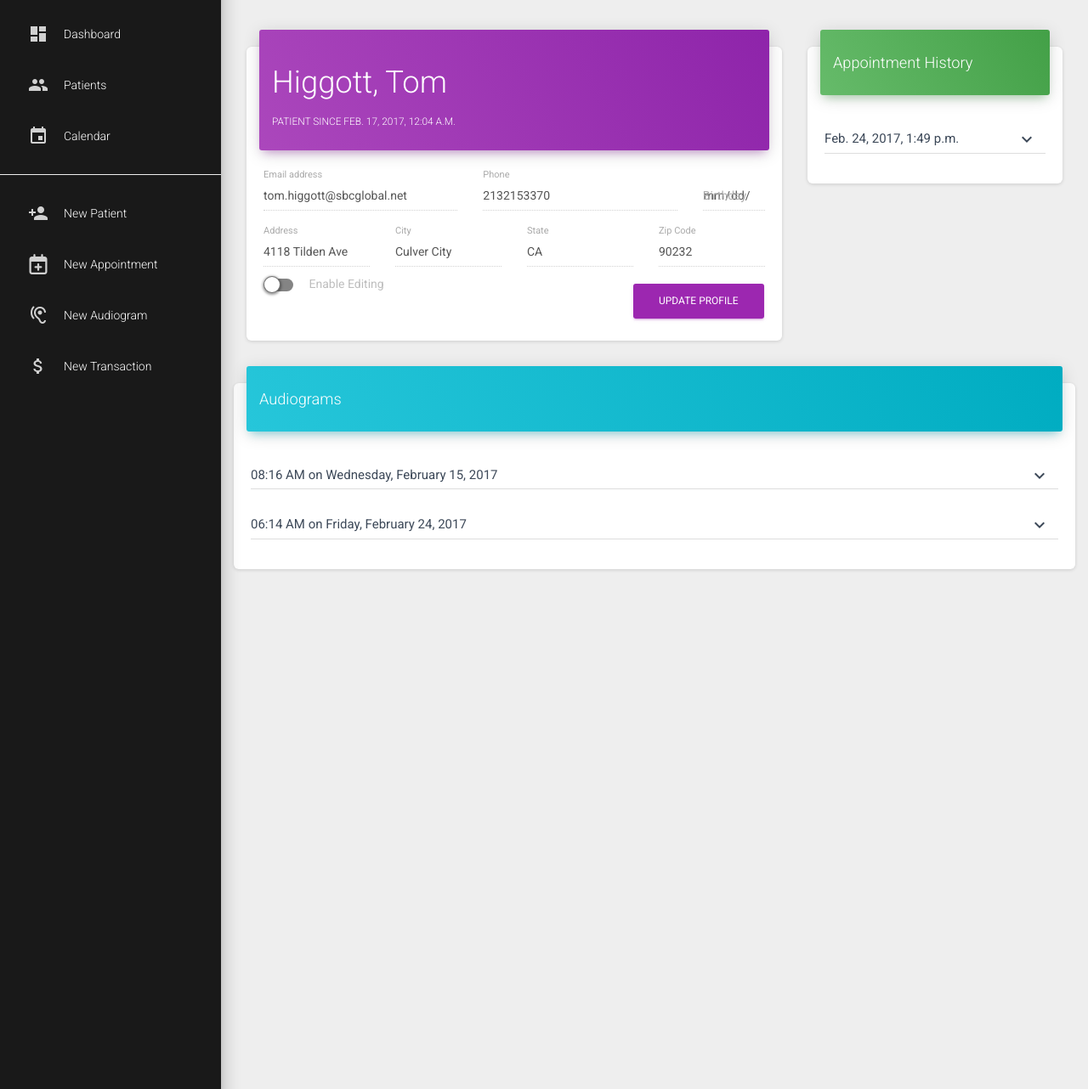
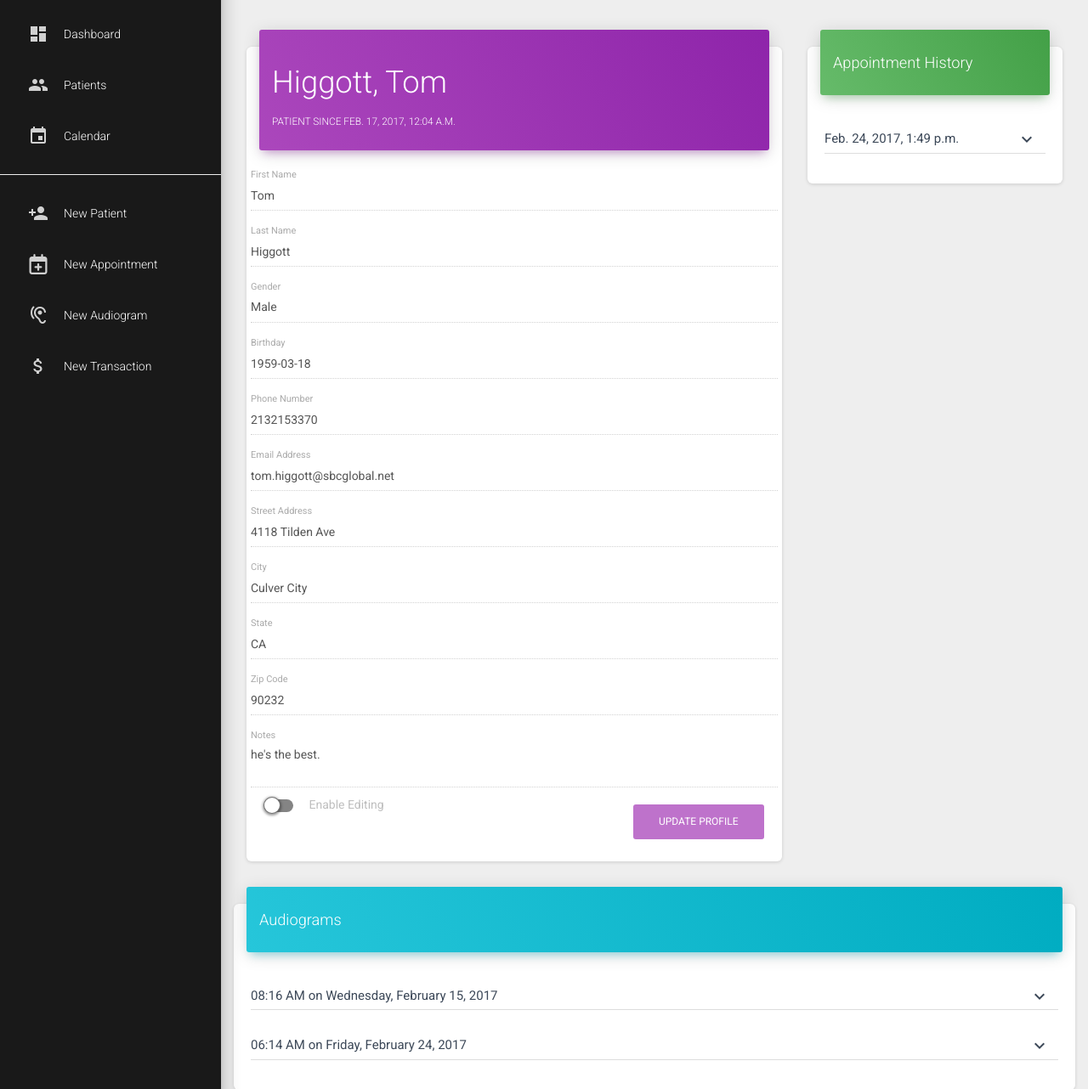
Before and after one commit to higgottluke/westwood-hearing, a Django app: page /patient/1/ in a window 1280 px wide. Shown: the part 70-1352 px from the top of the page at 85% size. Run offline with Django 3.2, Linux system fonts and the light colour scheme; a user stored in the database is signed in; data comes from the database, SQL or seed files in the repository; both versions use the stored data as it was after the commit; some libraries are stand-ins or nearby versions.

Commit message:
updated add/edit patient functionality

```diff
--- a/OMS/forms.py
+++ b/OMS/forms.py
@@ -1,13 +1,22 @@
 from django import forms
-from django.forms import ModelForm, Textarea, TextInput, Select
+from django.forms import ModelForm, Textarea, TextInput, Select, EmailInput, DateInput
 from .models import Patient
 
 class PatientForm(forms.ModelForm):
     class Meta:
         model = Patient
-        fields = ['fname', 'lname', 'gender', 'birthday', 'street', 'phone', 'email', 'street', 'city', 'state', 'zipcode', 'notes']
+        fields = ['fname', 'lname', 'gender', 'birthday', 'phone', 'email', 'street', 'city', 'state', 'zipcode', 'notes']
         widgets = {
-            'fname' : TextInput(attrs={'class':'form-control'}),
-            'lname' : TextInput(attrs={'class':'form-control'}),
-            'gender': Select(attrs={'class': 'dropdown-toggle bs-placeholder btn btn-blue btn-round'})
+            'fname' : TextInput(attrs={'class':'form-control', 'required':""}),
+            'lname' : TextInput(attrs={'class':'form-control', 'required':""}),
+            'gender': Select(attrs={'class': 'form-control', 'required':""}),
+            'birthday': TextInput(attrs={'class': 'form-control', 'required':""}),
+            'email': EmailInput(attrs={'class':'form-control'}),
+            'street': TextInput(attrs={'class': 'form-control'}),
+            'phone': TextInput(attrs={'class': 'form-control', 'number':'true', 'minlength':'10', 'maxlength':'10'}),
+            'city': TextInput(attrs={'class': 'form-control'}),
+            'state': TextInput(attrs={'class': 'form-control', 'minlength':'2', 'maxlength':'2'}),
+            'zipcode': TextInput(attrs={'class': 'form-control', 'minlength':'5', 'maxlength':'5', 'number':'true'}),
+            'notes': Textarea(attrs={'class': 'form-control autoExpand', 'rows':'2', 'data-min-rows':'2'}),
         }
+    label_suffix = ''
--- a/OMS/models.py
+++ b/OMS/models.py
@@ -26,7 +26,7 @@ class Patient(models.Model):
 	street = models.TextField('Street Address', blank=True)
 	city = models.TextField('City', blank=True)
 	state = models.CharField('State', max_length=2, blank=True)
-	zipcode = models.IntegerField('Zip Code', blank=True, default=0)
+	zipcode = models.IntegerField('Zip Code', blank=True)
 	notes = models.TextField('Notes', blank=True)
 	createdate = models.DateTimeField('Became a patient on', auto_now_add=True)
 	birthday = models.DateField('Birthday', blank=True)
--- a/OMS/static/css/style.css
+++ b/OMS/static/css/style.css
@@ -9,3 +9,8 @@
 .wrapper-full-page {
 	background-color: black;
 }
+
+textarea {
+	max-height: 200px;
+	overflow: hidden;
+}
--- a/OMS/static/js/custom.js
+++ b/OMS/static/js/custom.js
@@ -1,26 +1,77 @@
+
+$(document).ready(function() {
+    // get current URL path and assign 'active' class
+    var pathname = window.location.pathname;
+    $('.nav > li > a[href="' + pathname + '"]').parent().addClass('active');
+})
+
+$(document).ready(function() {
   var formEnabled = false;
   $('#enable-edit').click(function() {
       if (formEnabled == false) {
           $('.form-control').prop('disabled', false);
+          $('#enable-edit-submit').prop('disabled', false);
           formEnabled = true;
-  }
-  else {
+      } else {
           $('.form-control').prop('disabled', true);
+          $('#enable-edit-submit').prop('disabled', true);
           formEnabled = false;
       }
 
   });
+})
 
 $(document).ready(function() {
-	// get current URL path and assign 'active' class
-	var pathname = window.location.pathname;
-	$('.nav > li > a[href="'+pathname+'"]').parent().addClass('active');
-})
-
-$(document).ready( function () {
         $('#datatables').DataTable();
         $('#fullCalendar').fullCalendar({
             // put your options and callbacks here
         })
-    $('.datepicker').datepicker();
-} );
+
+    $('.datepicker').datetimepicker({
+        format: 'MM/DD/YYYY',
+        icons: {
+            time: "fa fa-clock-o",
+            date: "fa fa-calendar",
+            up: "fa fa-chevron-up",
+            down: "fa fa-chevron-down",
+            previous: 'fa fa-chevron-left',
+            next: 'fa fa-chevron-right',
+            today: 'fa fa-screenshot',
+            clear: 'fa fa-trash',
+            close: 'fa fa-remove',
+            inline: true
+        }
+    });
+
+    $('.timepicker').datetimepicker({
+            //          format: 'H:mm',    // use this format if you want the 24hours timepicker
+            format: 'h:mm A', //use this format if you want the 12hours timpiecker with AM/PM toggle
+            icons: {
+                time: "fa fa-clock-o",
+                date: "fa fa-calendar",
+                up: "fa fa-chevron-up",
+                down: "fa fa-chevron-down",
+                previous: 'fa fa-chevron-left',
+                next: 'fa fa-chevron-right',
+                today: 'fa fa-screenshot',
+                clear: 'fa fa-trash',
+                close: 'fa fa-remove',
+                inline: true
+
+            }
+        })
+    }
+);
+$(document)
+    .one('focus.autoExpand', 'textarea.autoExpand', function(){
+        var savedValue = this.value;
+        this.value = '';
+        this.baseScrollHeight = this.scrollHeight;
+        this.value = savedValue;
+    })
+    .on('input.autoExpand', 'textarea.autoExpand', function(){
+        var minRows = this.getAttribute('data-min-rows')|0, rows;
+        this.rows = minRows;
+        rows = Math.ceil((this.scrollHeight - this.baseScrollHeight) / 17);
+        this.rows = minRows + rows;
+    });
--- a/OMS/templates/OMS/base.html
+++ b/OMS/templates/OMS/base.html
@@ -208,4 +208,7 @@
 <!-- Material Dashboard javascript methods -->
 <script src="{% static 'js/material-dashboard.js' %}" type="text/javascript"></script>
 
+{% block scripts %}
+{% endblock %}
+
 </html>
--- a/OMS/templates/OMS/patient_details.html
+++ b/OMS/templates/OMS/patient_details.html
@@ -7,63 +7,23 @@
 				<h6 class="small">Patient since {{ patient.createdate }}</h6>
 			</div>
 			<div class="card-content">
-			<form id="form-details">
+				<form id="form-details" method="POST">
 					{% csrf_token %}
+					{% for field in patientform %}
 					<div class="row">
-							<div class="col-md-5">
 						<div class="form-group label-floating">
-									<label class="control-label">Email address</label>
-									<input disabled="" class="form-control" type="email" value="{{ patient.email }}">
-									<span class="material-input"></span></div>
-								</div>
-								<div class="col-md-5">
-									<div class="form-group label-floating">
-										<label class="control-label">Phone</label>
-										<input disabled="" class="form-control" type="text" value="{{ patient.phone }}" minlength="10" maxlength="10" number="true">
+							<label for="{{ field.id_for_label }}" class="control-label">{{ field.label }}</label>
+							{{ field }}
 						</div>
 					</div>
-								<div class="col-md-2">
-									<div class="form-group label-floating">
-										<label class="control-label">Birthday</label>
-										<input disabled="" class="form-control datepicker" type="date" value="{{ patient.birthday }}" />
-										<span class="material-input"></span></div>
-									</div>
-								</div>
-
-								<div class="row">
-									<div class="col-md-3">
-										<div class="form-group label-floating">
-											<label class="control-label">Address</label>
-											<input disabled="" class="form-control" type="text" value="{{ patient.street }}">
-											<span class="material-input"></span></div>
-										</div>
-										<div class="col-md-3">
-											<div class="form-group label-floating">
-												<label class="control-label">City</label>
-												<input disabled="" class="form-control" type="text" value="{{ patient.city }}">
-												<span class="material-input"></span></div>
-											</div>
-											<div class="col-md-3">
-												<div class="form-group label-floating">
-													<label class="control-label">State</label>
-													<input disabled="" minlength="2" maxlength="2" class="form-control" type="text" value="{{ patient.state }}">
-													<span class="material-input"></span></div>
-												</div>
-												<div class="col-md-3">
-													<div class="form-group label-floating">
-														<label class="control-label">Zip Code</label>
-														<input disabled="" class="form-control" type="text" value="{{ patient.zipcode }}" minlength="5" maxlength="5" number="true">
-														<span class="material-input"></span></div>
-													</div>
-												</div>
-
+					{% endfor %}
 					<div class="togglebutton pull-left">
 						<label>
 							<input type="checkbox" id="enable-edit">
 							Enable Editing
 						</label>
 					</div>
-												<button type="submit" class="btn btn-primary pull-right">Update Profile</button>
+					<button type="submit" id="enable-edit-submit" class="btn btn-primary pull-right">Update Profile</button>
 					<div class="clearfix"></div>
 				</form>
 			</div>
@@ -160,3 +120,13 @@
 </div>
 
 {% endblock %}
+{% block scripts %}
+
+<script>
+	$(document).ready(function() {
+		$('#form-details .form-control').prop('disabled', true);
+		$('#enable-edit-submit').prop('disabled', true);
+	})
+</script>
+
+{% endblock %}
--- a/OMS/views.py
+++ b/OMS/views.py
@@ -33,20 +33,29 @@ def newpatient(request):
 			# do something to create a new Patient object
 			form.save()
 			return redirect('/patients')
-
 	else:
 		form = PatientForm
 		return render(request, 'OMS/newpatient.html', {'form': form})
 
 @login_required
 def patient_profile(request, id):
-	form = PatientForm
 	patient = get_object_or_404(Patient, id=id)
-	audiograms = Audiogram.objects.filter(patient__id=id).order_by('timestamp')
-	appointments = Appointment.objects.filter(patient__id=id).order_by('datetime')
-	return render(request, 'OMS/patient_details.html',
-		{'patient': patient,
-		'audiograms': audiograms,
-		'appointments': appointments,
-		'patientform': form,}
-	)
+	if request.method == 'POST':
+		form = PatientForm(request.POST, instance=patient)
+		if form.is_valid():
+			# do something to create a new Patient object
+			form.save()
+			return redirect('/patients')
+		else:
+			return redirect('/')
+	else:
+		form = PatientForm(instance=patient)
+		audiograms = Audiogram.objects.filter(patient__id=id).order_by('timestamp')
+		appointments = Appointment.objects.filter(patient__id=id).order_by('datetime')
+		return render(request, 'OMS/patient_details.html', {
+			'patient': patient,
+			'audiograms': audiograms,
+			'appointments': appointments,
+			'patientform': form,
+			}
+		)
```
Also changed, not shown: db.sqlite3. Lines whose indentation alone changed are shown as unchanged.
